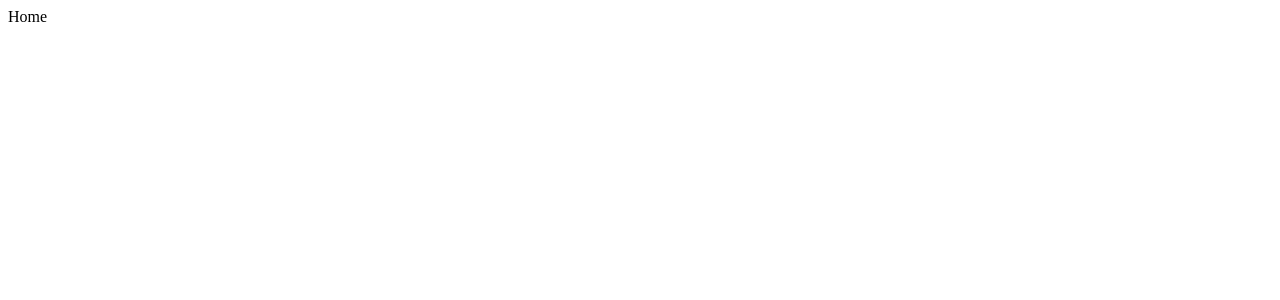
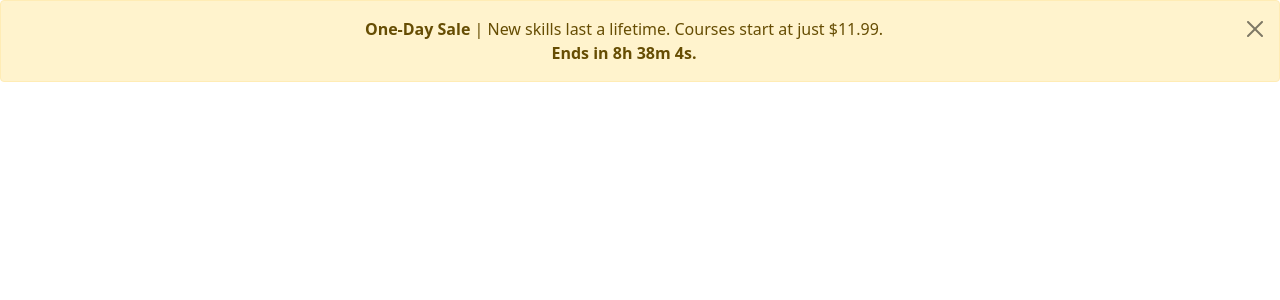
Before and after one commit to MockingJay-TC/Udemy-React, a React (Create React App) app: page / in a window 1280 px wide. Shown: the top 300 px of the page. Built offline with nearby package versions, Linux system fonts and the light colour scheme.

Commit message:
adding timer

```diff
--- a/public/index.html
+++ b/public/index.html
@@ -6,6 +6,12 @@
     <meta name="viewport" content="width=device-width, initial-scale=1.0" />
     <title>Udemy</title>
     <link rel="stylesheet" href="./assets/css/style.css" type="text/css" />
+    <link
+      rel="stylesheet"
+      href="https://cdn.jsdelivr.net/npm/bootstrap@5.1.3/dist/css/bootstrap.min.css"
+      integrity="sha384-1BmE4kWBq78iYhFldvKuhfTAU6auU8tT94WrHftjDbrCEXSU1oBoqyl2QvZ6jIW3"
+      crossorigin="anonymous"
+    />
   </head>
   <body>
     <div id="phoenix">
--- a/src/Components/Banner/Banner.jsx
+++ b/src/Components/Banner/Banner.jsx
@@ -0,0 +1,14 @@
+import React from "react";
+import Banner from "./BannerLogic";
+
+
+const BannerPage = () => {
+
+  return (
+    <div>
+      <Banner />
+    </div>
+  );
+};
+
+export default BannerPage;
--- a/src/Components/Banner/BannerLogic.js
+++ b/src/Components/Banner/BannerLogic.js
@@ -0,0 +1,32 @@
+import { useState } from "react";
+import Countdown from "../../Helpers/Timer";
+
+const Banner = () => {
+  const [show, setShow] = useState(true);
+  // const { startTimer } = Countdown();
+  // console.log(Countdown)
+  const { timerHours, timerMinutes, timerSeconds } = Countdown();
+
+  return show ? (
+    <div
+      className="alert alert-warning alert-dismissible fade show text-center"
+      role="alert"
+    >
+      <strong> One-Day Sale </strong>| New skills last a lifetime. Courses start
+      at just $11.99. <br />
+      <strong>
+        Ends in {timerHours}h {timerMinutes}m {timerSeconds}s.
+      </strong>
+      <button
+        type="button"
+        className="btn-close"
+        data-bs-dismiss="alert"
+        aria-label="Close"
+      ></button>
+    </div>
+  ) : (
+    ""
+  );
+};
+
+export default Banner;
--- /dev/null
+++ b/src/Helpers/Timer.js
@@ -0,0 +1,48 @@
+import { useEffect, useRef, useState } from "react";
+const Countdown = () => {
+  const [timerDays, setTimerDays] = useState("00");
+  const [timerHours, setTimerHours] = useState("00");
+  const [timerMinutes, setTimerMinutes] = useState("00");
+  const [timerSeconds, setTimerSeconds] = useState("00");
+
+  let interval = useRef();
+
+  const startTimer = () => {
+    const countDate = new Date("November 12, 2021 00:00:00").getTime();
+    interval = setInterval(() => {
+      const now = new Date().getTime();
+      const gap = countDate - now;
+
+      const second = 1000;
+      const minute = second * 60;
+      const hour = minute * 60;
+      const day = hour * 24;
+
+      const textDay = Math.floor(gap / day);
+      const textHour = Math.floor((gap % day) / hour);
+      const textMinute = Math.floor((gap % hour) / minute);
+      const textSecond = Math.floor((gap % minute) / second);
+
+      if (gap < 0) {
+        //   stop our timer
+        clearInterval(interval.current);
+      } else {
+        //   update timerSecond
+        setTimerDays(textDay);
+        setTimerHours(textHour);
+        setTimerMinutes(textMinute);
+        setTimerSeconds(textSecond);
+      }
+    }, 1000);
+  };
+  useEffect(() => {
+    startTimer();
+    return () => {
+      clearInterval(interval.current);
+    };
+  });
+
+  return { timerDays, timerHours, timerMinutes, timerSeconds };
+};
+
+export default Countdown;
--- a/src/Routes/Home/Home.jsx
+++ b/src/Routes/Home/Home.jsx
@@ -1,11 +1,13 @@
-import React from 'react'
+import React from "react";
+import BannerPop from '../../Components/Banner/Banner'
 
 const Home = () => {
-    return (
-        <div>
-            Home
-        </div>
-    )
-}
+  return (
+    <div>
+      <BannerPop />
+
+    </div>
+  );
+};
 
 export default Home;
```
